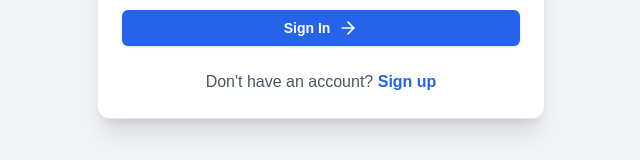
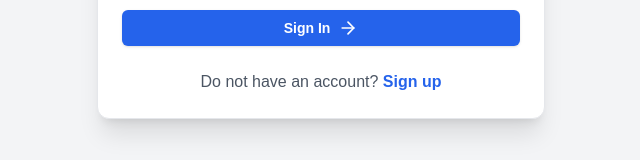
Before and after one commit to omshukla12/Cost-Catcher_Next, a Next.js app in the folder client/: page /signin in a window 1280 px wide. Shown: the part 544-704 px from the top of the page, without its empty margins (319-959 px from the left). Built offline with nearby package versions, Linux system fonts and the light colour scheme; no server answers.

Commit message:
fixing deployment issue x2

```diff
--- a/client/src/app/signin/page.tsx
+++ b/client/src/app/signin/page.tsx
@@ -260,7 +260,7 @@ export default function SignInPage() {
           </CardContent>
           <CardFooter className="justify-center">
             <p className="text-gray-600 dark:text-zinc-400">
-              Don't have an account?{" "}
+              Do not have an account?{" "}
               <Link
                 href="/signup"
                 className="text-blue-600 hover:text-blue-800 dark:text-emerald-400 dark:hover:text-emerald-300 hover:underline font-semibold"
```
